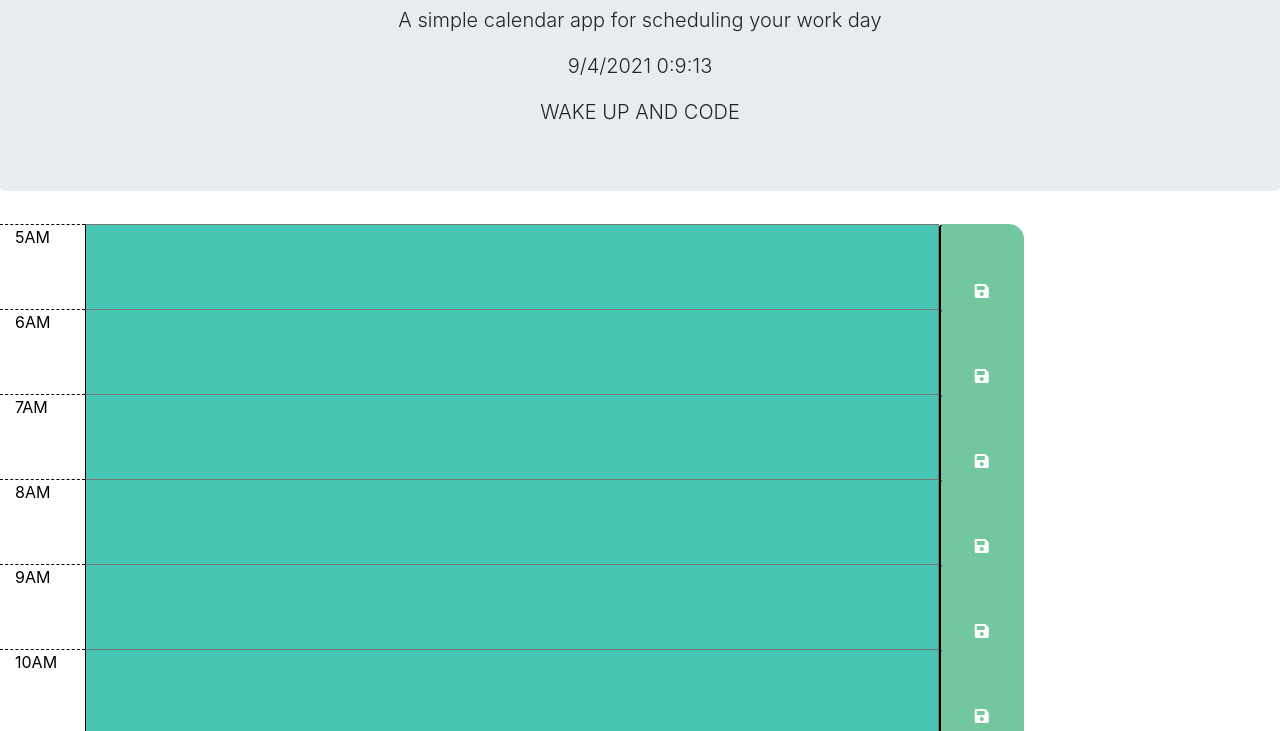
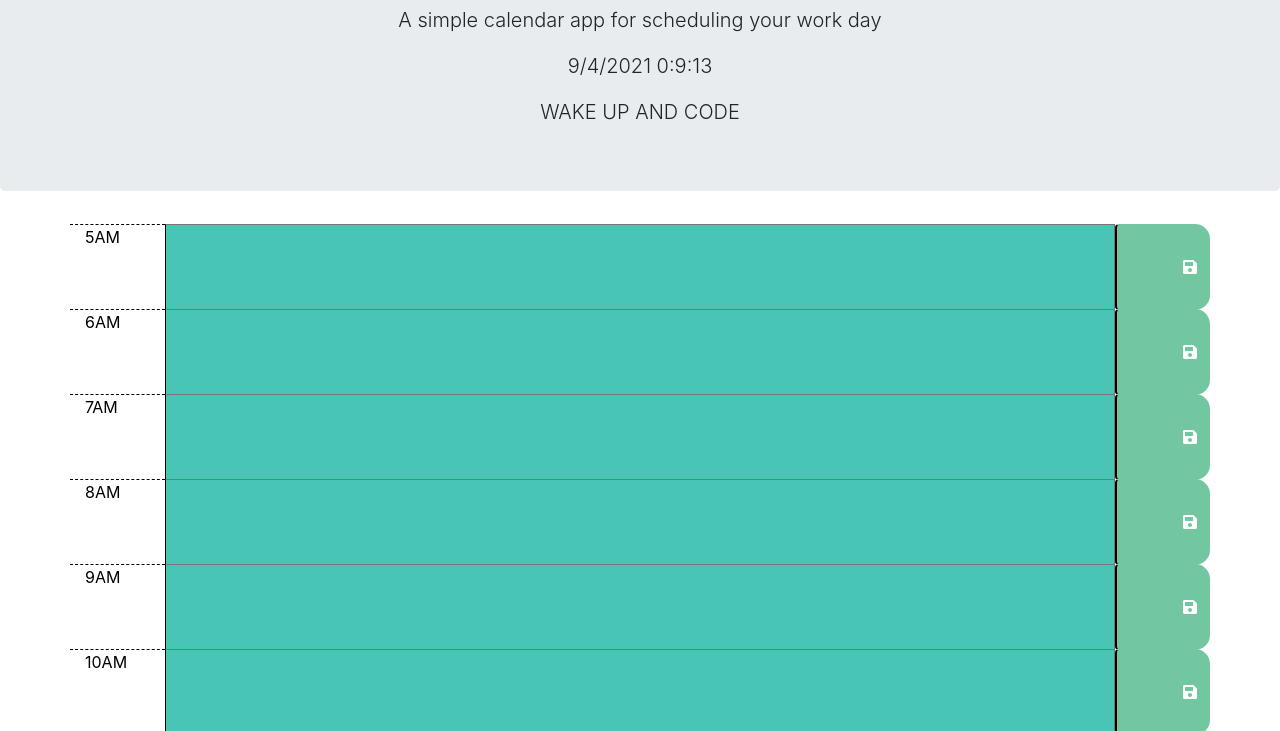
Before and after one commit to athaight/work-day-scheduler, a plain HTML site: page index.html in a window 1280 px wide. Shown: the part 193-924 px from the top of the page. Drawn offline with nearby package versions, Linux system fonts and the light colour scheme.

Commit message:
adjusted the width and bottom margin

```diff
--- a/assets/styles.css
+++ b/assets/styles.css
@@ -10,6 +10,7 @@
 }
 main {
   max-width: 80%;
+  margin-bottom: 50px;
 }
 
 textarea {
--- a/index.html
+++ b/index.html
@@ -50,7 +50,7 @@
       <p id="currentDay" class="lead"></p>
       <div class="greet lead col-lg-12 d-flex justify-content-center"></div>
     </header>
-    <main>
+    <main class="col-lg-12">
       <div class="container">
         <div id="hour-5" class="row time-block">
           <div class="col-md-1 hour">5AM</div>
```
